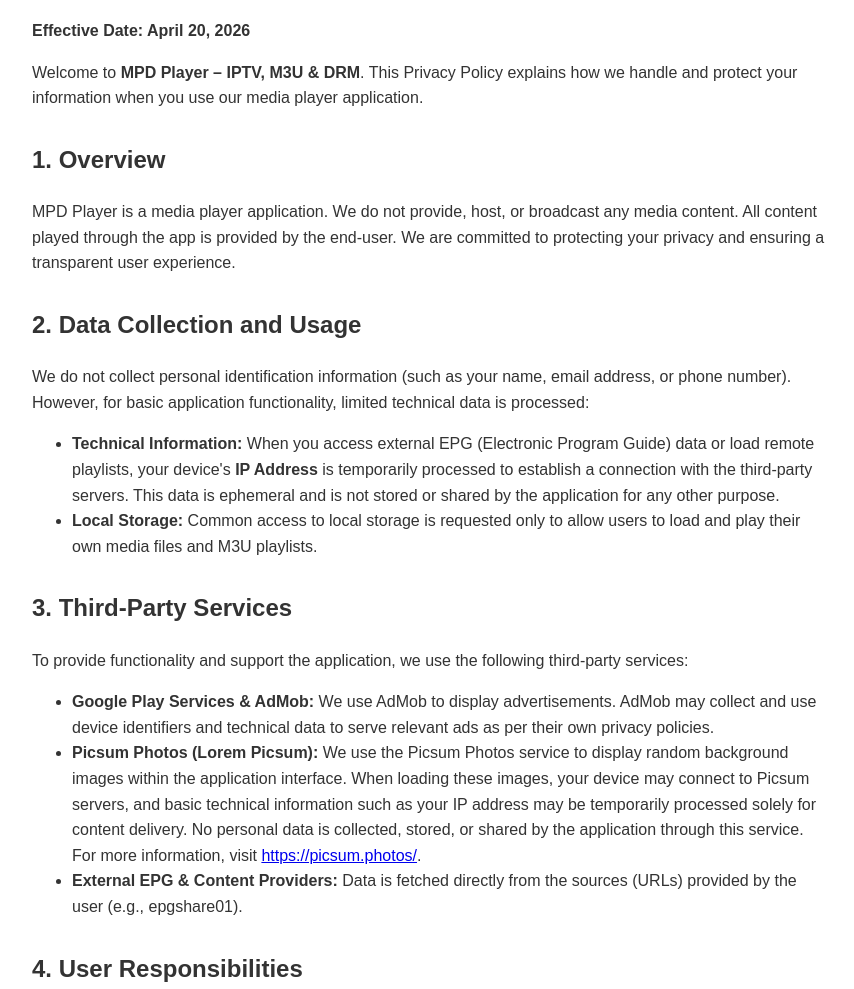
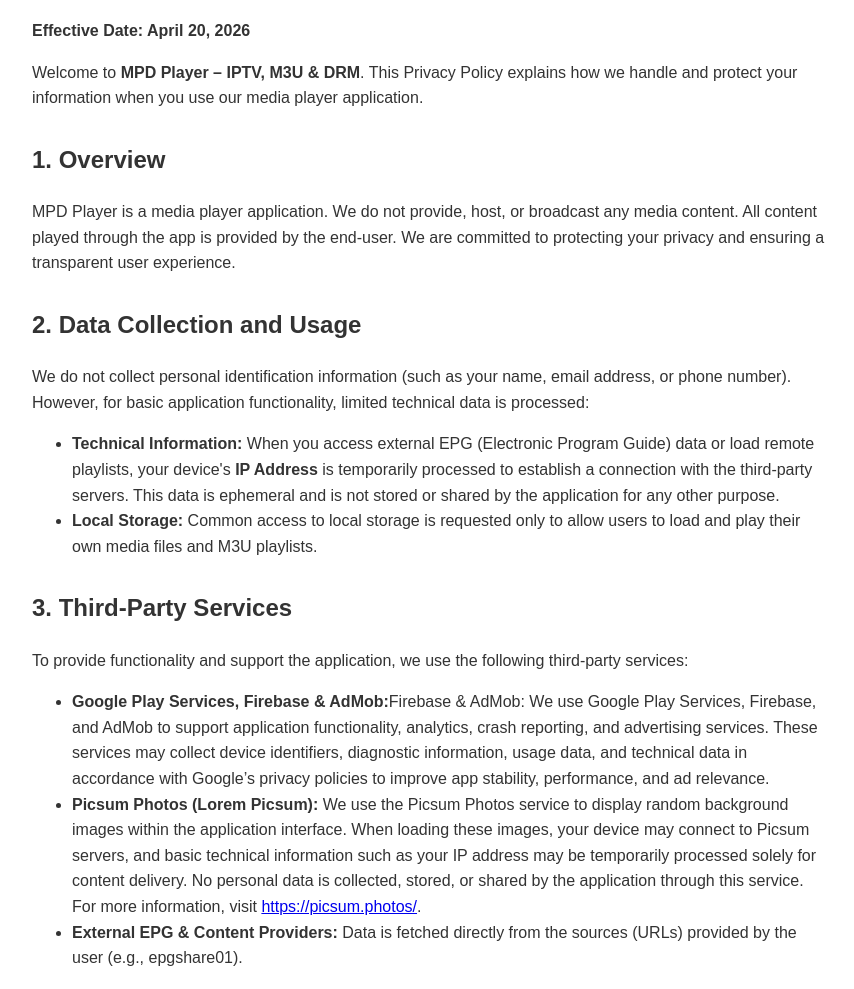
Before and after one commit to feryinternet/privacy-policy-mpd, a plain HTML site: page index.html in a window 1280 px wide. Shown: the part 108-1097 px from the top of the page, without its empty margins (208-1062 px from the left). Drawn offline with Linux system fonts and the light colour scheme.

Commit message:
Update index.html

```diff
--- a/index.html
+++ b/index.html
@@ -31,7 +31,7 @@
 <h2>3. Third-Party Services</h2>
 <p>To provide functionality and support the application, we use the following third-party services:</p>
 <ul>
-    <li><strong>Google Play Services & AdMob:</strong> We use AdMob to display advertisements. AdMob may collect and use device identifiers and technical data to serve relevant ads as per their own privacy policies.</li>
+    <li><strong>Google Play Services, Firebase & AdMob:</strong>Firebase & AdMob:</strong> We use Google Play Services, Firebase, and AdMob to support application functionality, analytics, crash reporting, and advertising services. These services may collect device identifiers, diagnostic information, usage data, and technical data in accordance with Google’s privacy policies to improve app stability, performance, and ad relevance.</li>
     <li><strong>Picsum Photos (Lorem Picsum):</strong> We use the Picsum Photos service to display random background images within the application interface. When loading these images, your device may connect to Picsum servers, and basic technical information such as your IP address may be temporarily processed solely for content delivery. No personal data is collected, stored, or shared by the application through this service. For more information, visit <a href="https://picsum.photos/" target="_blank">https://picsum.photos/</a>.</li>
     <li><strong>External EPG & Content Providers:</strong> Data is fetched directly from the sources (URLs) provided by the user (e.g., epgshare01).</li>
 </ul>
```
